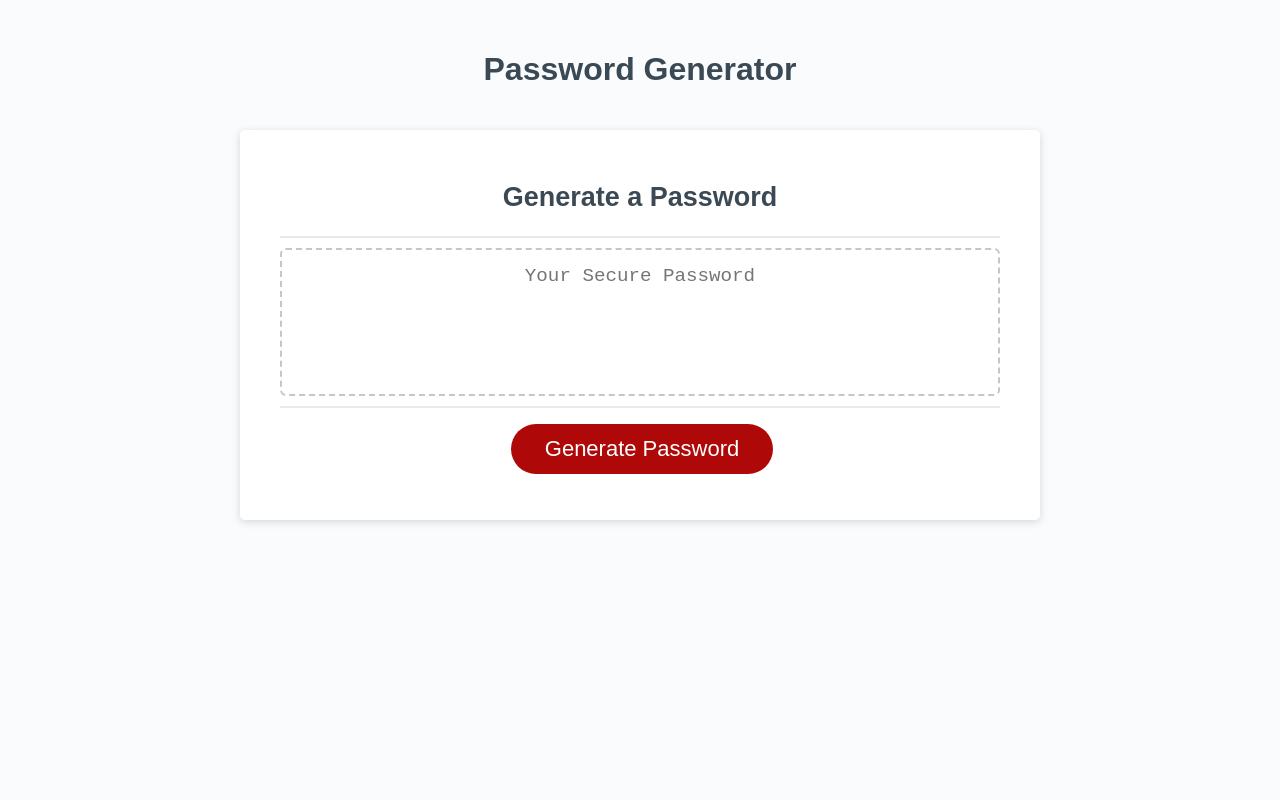
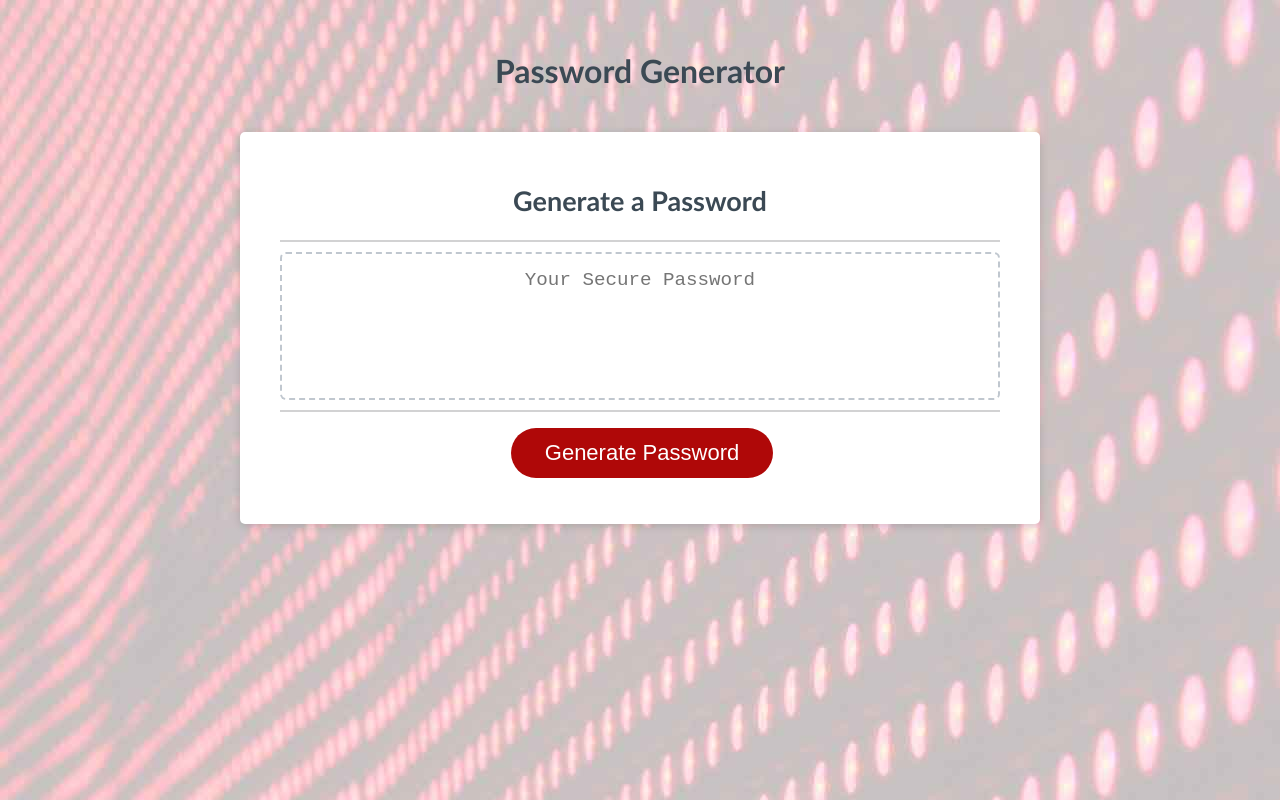
Before and after one commit to TreeGee73/password-generator, a plain HTML site: page index.html in a window 1280 px wide. Drawn offline with Linux system fonts and the light colour scheme; files that its build step writes are made by us from their sources.

Commit message:
Final README.md update, upload of image assests, correction to HTML linking to assets, style.css update with background image

```diff
--- a/assets/style.css
+++ b/assets/style.css
@@ -13,8 +13,11 @@ body,
 }
 
 body {
-  font-family: sans-serif;
-  background-color: #f9fbfd;
+  text-align: center;
+  background-image: url("background.jpg");
+  background-size: auto;
+  background-color: #707070;
+  font-family:  'Trebuchet MS', 'Lucida Sans Unicode', 'Lucida Grande', 'Lucida Sans', Arial, sans-serif ;
 }
 
 .wrapper {
@@ -46,7 +49,7 @@ header {
   content: " ";
   display: block;
   width: 100%;
-  background: #e7e9eb;
+  background: #d2d2d3;
   height: 2px;
 }
 
@@ -62,7 +65,7 @@ header {
   content: " ";
   display: block;
   width: 100%;
-  background: #e7e9eb;
+  background: #d2d2d3;
   height: 2px;
 }
 
--- a/index.html
+++ b/index.html
@@ -5,9 +5,9 @@
     <meta name="viewport" content="width=device-width, initial-scale=1.0" />
     <meta http-equiv="X-UA-Compatible" content="ie=edge" />
     <title>Password Generator</title>
-    <link rel="stylesheet" href="../style.css" />
+    <link rel="stylesheet" href="assets/style.css" />
   </head>
-  <body style="text-align: center;">
+  <body>
     <div class="wrapper">
       <header>
         <h1>Password Generator</h1>
@@ -29,6 +29,6 @@
         </div>
       </div>
     </div>
-    <script src="../script.js"></script>
+    <script src="assets/script.js"></script>
   </body>
 </html>
```
Also changed, not shown: assets/background.jpg (added), assets/interface_at_open.jpg (added), assets/interface_with_char_error.jpg (added), assets/interface_with_password.jpg (added), assets/interface_with_prompt.jpg (added), assets/interface_with_prompt_char.jpg (added), assets/interface_with_prompt_error.jpg (added), 1 other file.
